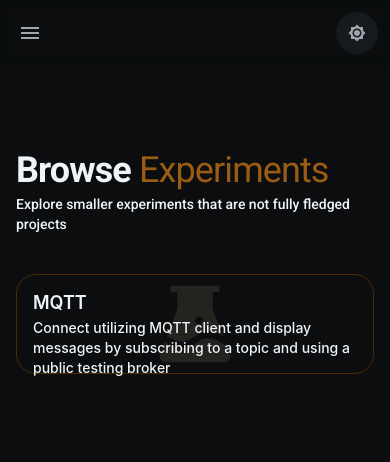
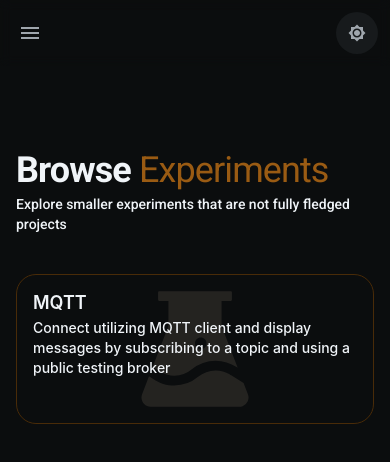
Before and after one commit to sindre-gangeskar/nextjs-portfolio, a Next.js app: page /experiments in a window 390 px wide. Shown: the top 462 px of the page. Built offline with nearby package versions, Linux system fonts and the light colour scheme.

Commit message:
Fix styling issue for mobile devices in experiments page

```diff
--- a/components/experiments/ExperimentCard.tsx
+++ b/components/experiments/ExperimentCard.tsx
@@ -7,8 +7,8 @@ import { AiFillExperiment } from "react-icons/ai";
 export default function ExperimentCard({ title, description, href, color = "neutral" }: { title: string; description?: string; href: string; color?: ColorPaletteProp }) {
 	const sx: SxProps = theme => ({
 		position: "relative",
-		height: { xs: "100px", md: "175px" },
-		width: { xs: "100%", md: "350px" },
+		height: { xs: "150px", sm: "175px" },
+		width: { xs: "100%", sm: "350px" },
 		borderRadius: "1.25rem",
 		transition: "250ms ease",
 		zIndex: 1,
@@ -38,8 +38,8 @@ export default function ExperimentCard({ title, description, href, color = "neut
 				<AiFillExperiment />
 			</CardCover>
 			<CardContent>
-				<Typography level="title-lg">{title}</Typography>
-				<Typography level="title-sm">{description}</Typography>
+				<Typography level="title-lg" sx={{textOverflow: 'ellipsis', maxWidth: '100%', overflow: 'hidden'}}>{title}</Typography>
+				<Typography level="title-sm" sx={{textOverflow: 'ellipsis', maxWidth: '100%', overflow: 'hidden'}}>{description}</Typography>
 			</CardContent>
 		</Card>
 	);
```
